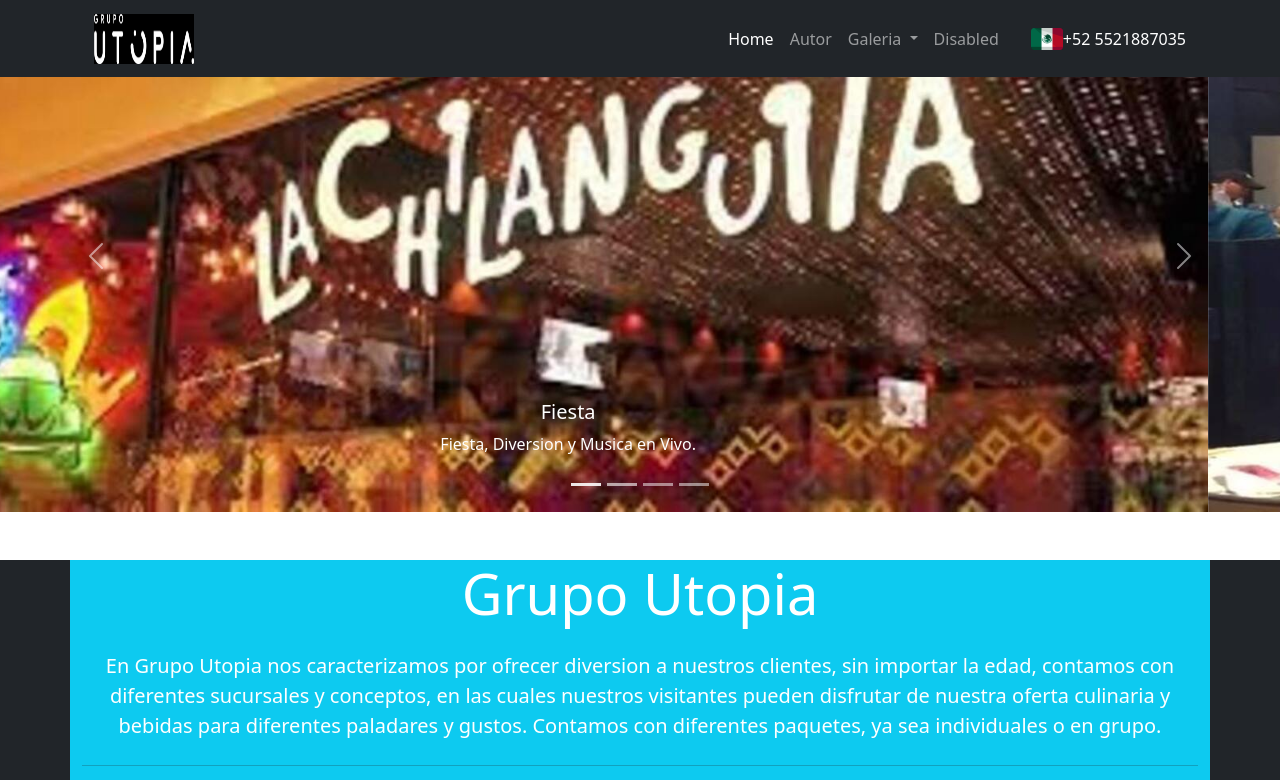
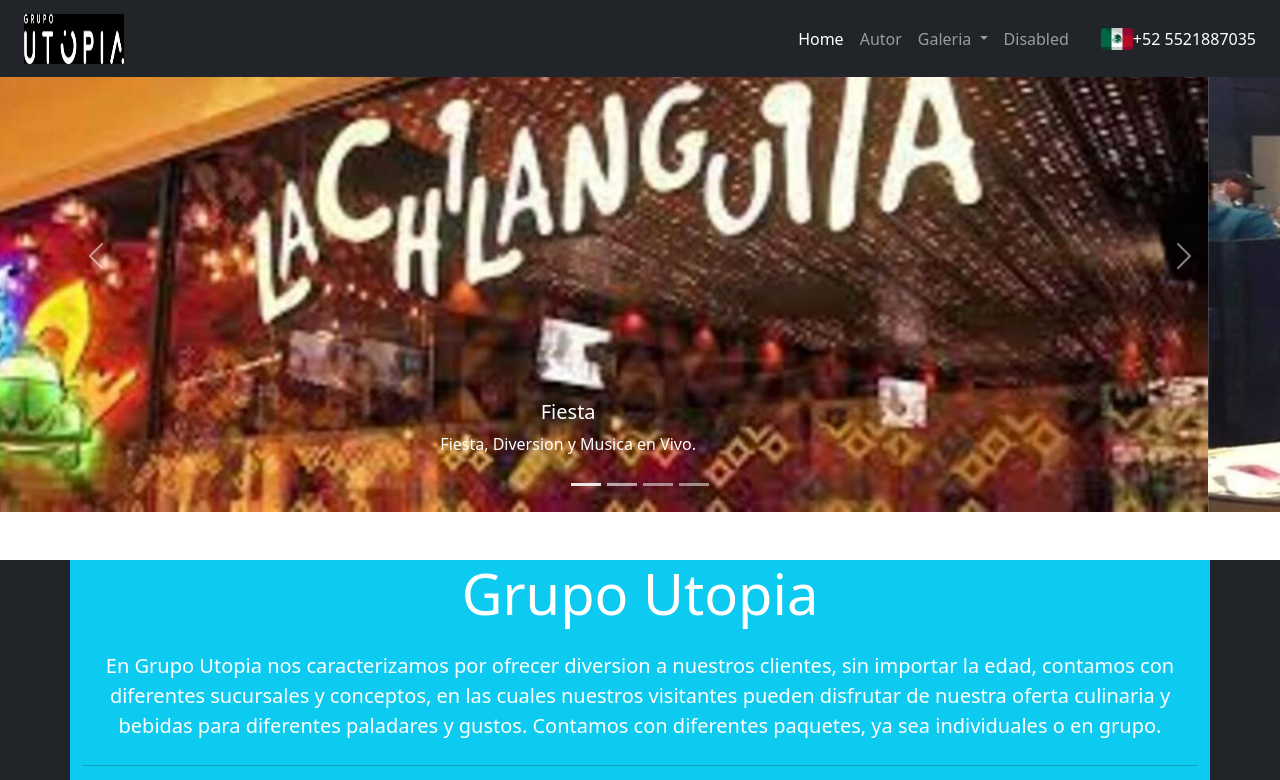
Before and after one commit to utopia2222/utopia2222.github.io, a plain HTML site: page Index.html in a window 1280 px wide. Shown: the top 780 px of the page. Drawn offline with nearby package versions, Linux system fonts and the light colour scheme.

Commit message:
Utopia2022
Cambio al container.

```diff
--- a/Index.html
+++ b/Index.html
@@ -15,7 +15,7 @@
     <!-- "Inicio de Navbar" -->
     <!-- Esta clase "fixed-top se utiliza para que el navbar quede estatico en la pantalla" -->
     <div class="bg-dark fixed-top">
-        <nav class="navbar navbar-expand-sm navbar-dark bg-dark container">
+        <nav class="navbar navbar-expand-sm navbar-dark bg-dark container-fluid">
             <div class="container-fluid">
               <a class="navbar-brand" href="#">
                 <img src="Imagenes/Logo_Utopia.png" alt="" width="100" height="50" class="d-inline-block align-text-top">
```
